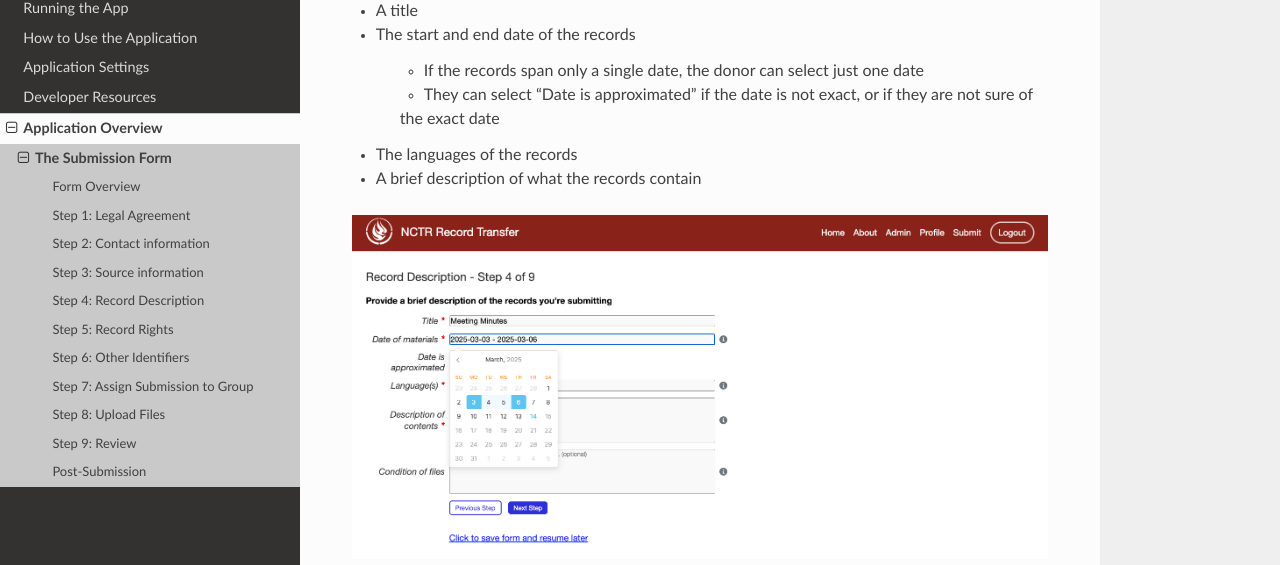
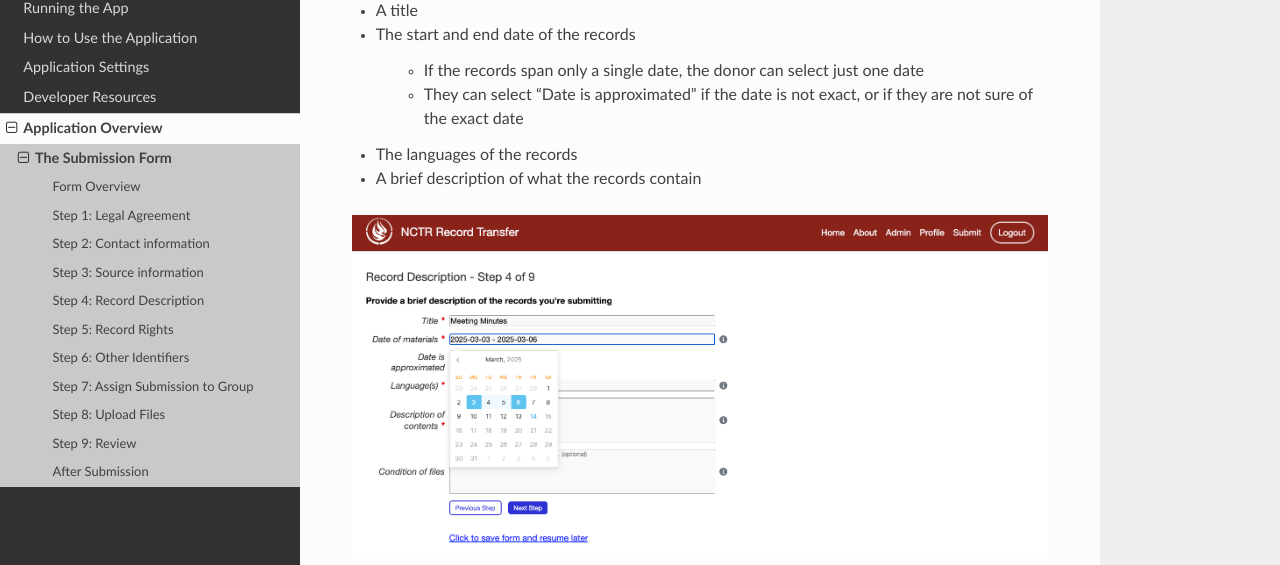
Before and after one commit to NationalCentreTruthReconciliation/Secure-Record-Transfer, a Sphinx documentation site: the page built from docs/application_overview/submission-form.rst, in a window 1280 px wide and 900 px high, scrolled down 4079 px. Shown: the part 173-738 px from the top of the window. Built offline with Sphinx 7.4.7 and the Read the Docs theme 3.1.0, drawn with Linux system fonts in a browser that asks for light colours; some of the changed text lies outside the part shown.

Commit message:
Fix build errors, fix step 9 image

```diff
--- a/docs/application_overview/submission-form.rst
+++ b/docs/application_overview/submission-form.rst
@@ -97,9 +97,10 @@
 - A title
 - The start and end date of the records
 
-    * If the records span only a single date, the donor can select just one date
-    * They can select "Date is approximated" if the date is not exact, or if they are not sure of
-    the exact date
+    *   If the records span only a single date, the donor can select just one date
+    *   They can select "Date is approximated" if the date is not exact, or if they are not sure of
+        the exact date
+
 - The languages of the records
 - A brief description of what the records contain
 
@@ -141,7 +142,7 @@
 
 
 Step 7: Assign Submission to Group
-################################
+##################################
 
 If the donor is splitting their submission out into multiple batches, or if they just want to
 associate their submission with a group of other submissions they have or will make, they can do so
@@ -201,8 +202,8 @@
 button to submit their records.
 
 
-Post-Submission
-###############
+After Submission
+################
 
 After successfully submitting the form, the donor is redirected directed to a thank you page
 confirming their submission. The system then automatically:
```
Also changed, not shown: docs/application_overview/images/transfer_step_9.png.
